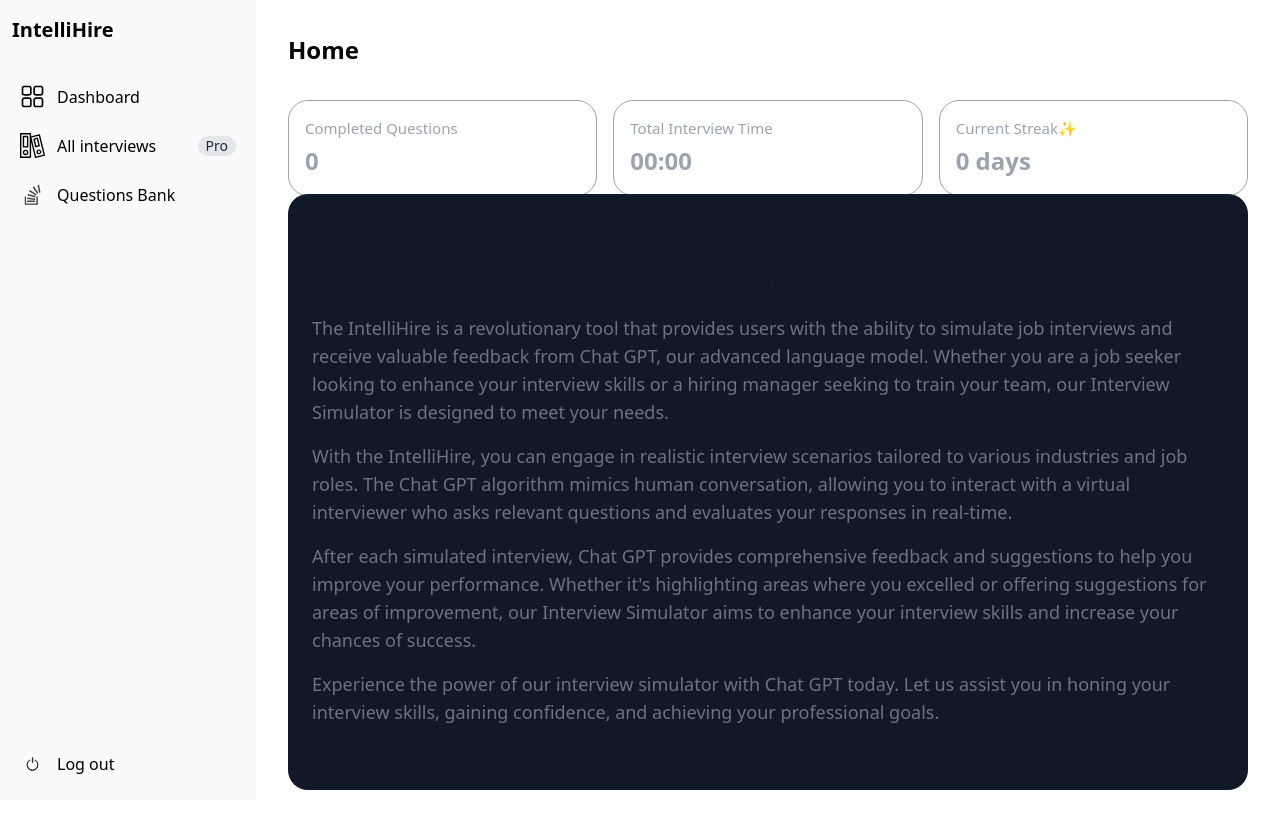
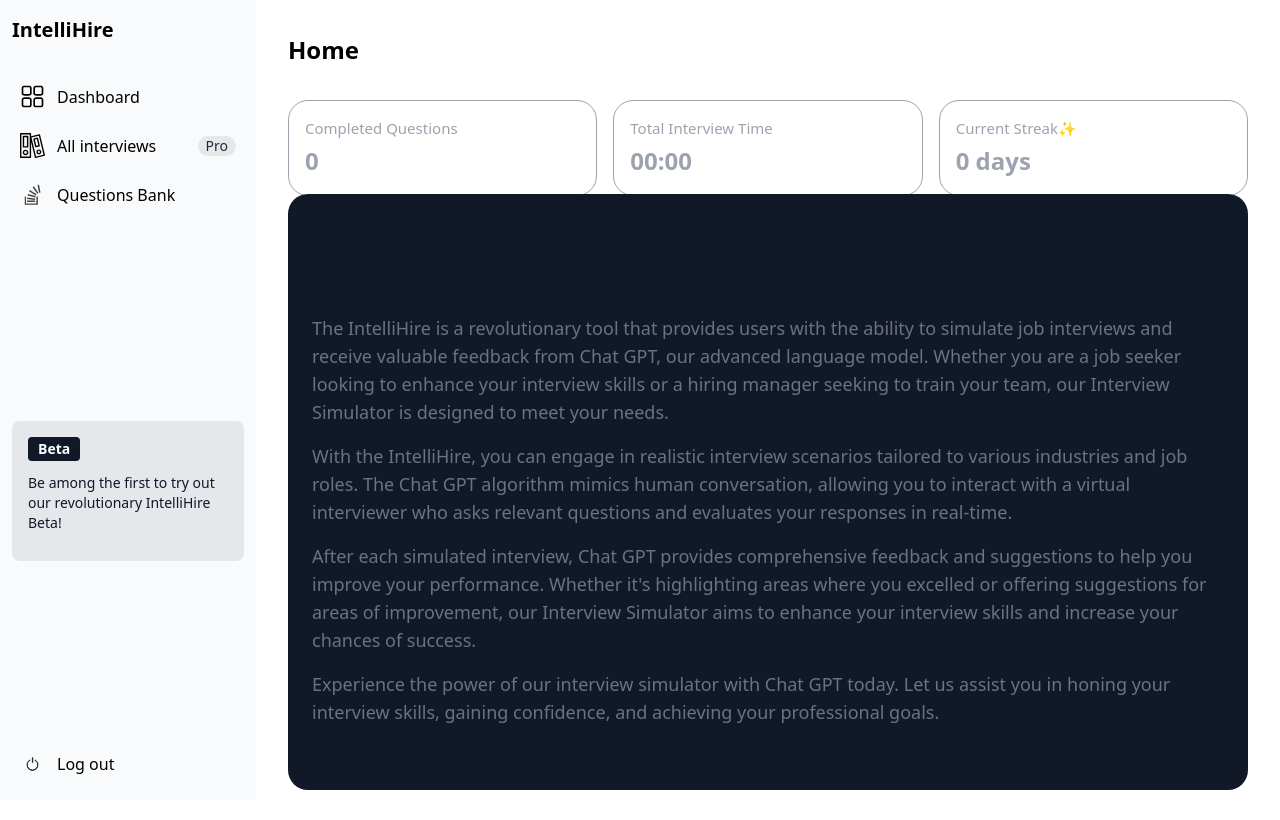
Before and after one commit to KolyaSotnichenko/intellihire-tailwindcss, a Next.js app: page /dashboard in a window 1280 px wide. Built offline with nearby package versions, Linux system fonts and the light colour scheme; no server answers.

Commit message:
added Beta section in sidebar

```diff
--- a/components/SideBar/index.tsx
+++ b/components/SideBar/index.tsx
@@ -132,6 +132,22 @@
               </li>
             </ul>
           </div>
+          <div className="p-4 mt-6 rounded-lg bg-gray-200">
+            <div className="flex items-center mb-3">
+              <span className="bg-gray-900 text-white text-sm font-semibold mr-2 px-2.5 py-0.5 rounded">
+                Beta
+              </span>
+            </div>
+            <p className="mb-3 text-sm text-gray-900">
+              Be among the first to try out our revolutionary IntelliHire Beta!
+            </p>
+            {/* <a
+              className="text-sm text-blue-800 underline font-medium hover:text-blue-900 dark:text-blue-400 dark:hover:text-blue-300"
+              href="#"
+            >
+              Turn new navigation off
+            </a> */}
+          </div>
           <div>
             {isAdmin && (
               <Link
```
